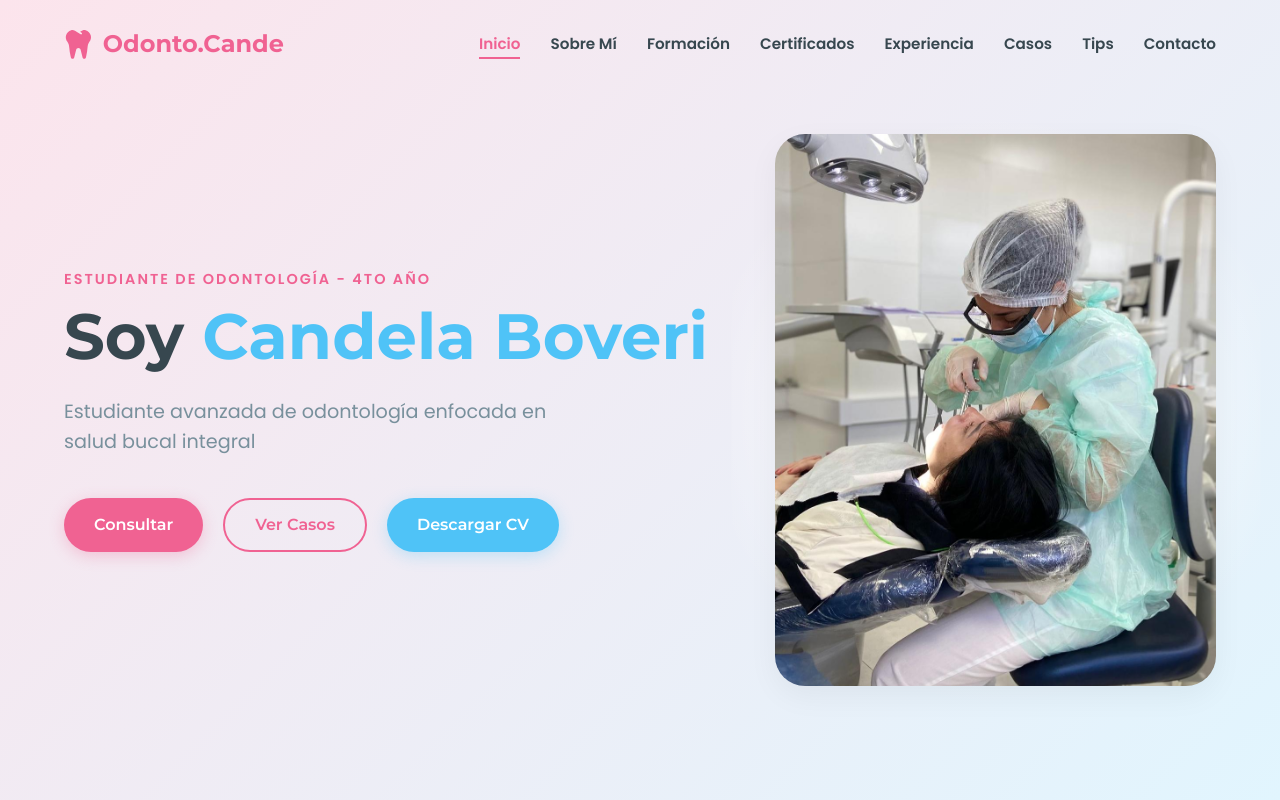
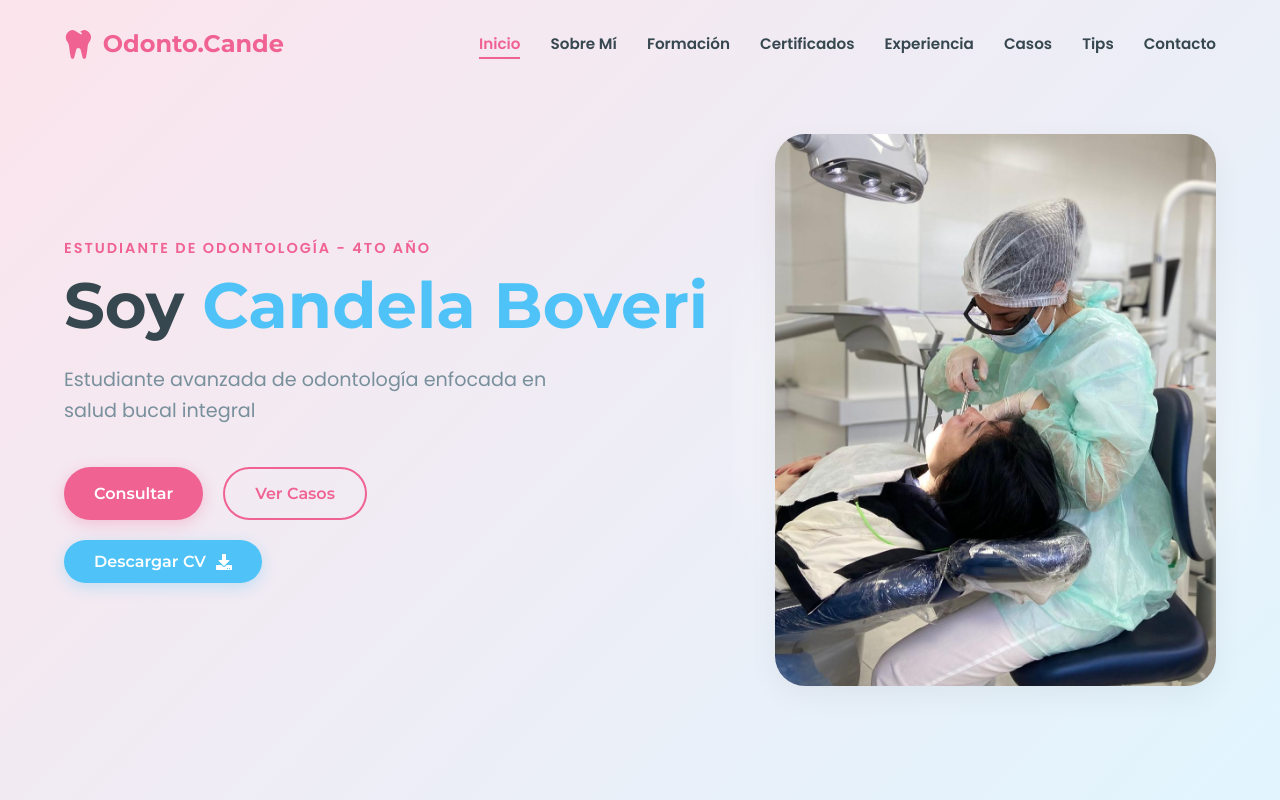
Before and after one commit to EstebanMutuverria/portfolio-candela-boveri, a React (Vite) app: page / in a window 1280 px wide. Shown: the top 800 px of the page. Built offline with nearby package versions, Linux system fonts and the light colour scheme.

Commit message:
changes in hero section

```diff
--- a/src/sections/Hero/Hero.css
+++ b/src/sections/Hero/Hero.css
@@ -48,6 +48,10 @@
   gap: 20px;
 }
 
+.download-cv-icon {
+  margin-left: 10px;
+}
+
 .hero__image-container {
   position: relative;
 }
@@ -76,6 +80,12 @@
   width: 100%;
   height: 100%;
   object-fit: cover;
+}
+
+.container__btns {
+  display: flex;
+  flex-direction: column;
+  gap: 20px;
 }
 
 @media (max-width: 992px) {
--- a/src/sections/Hero/Hero.jsx
+++ b/src/sections/Hero/Hero.jsx
@@ -2,6 +2,7 @@ import React from 'react';
 import Button from '../../components/Button/Button';
 import './Hero.css';
 import { PORTFOLIO_DATA } from '../../services/data/portfolio.data';
+import { FaDownload } from 'react-icons/fa';
 
 const Hero = () => {
   const { hero } = PORTFOLIO_DATA;
@@ -15,10 +16,14 @@ const Hero = () => {
             Soy <span className="text-highlight">{hero.name} {hero.lastName}</span>
           </h1>
           <p className="hero__description">{hero.phrase}</p>
-          <div className="hero__btns">
-            <Button href="#contact">{hero.cta}</Button>
-            <Button href="#portfolio" variant="outline">Ver Casos</Button>
-            <Button href={hero.cv} variant="secondary">Descargar CV</Button>
+          <div className='container__btns'>
+            <div className="hero__btns">
+              <Button href="#contact">{hero.cta}</Button>
+              <Button href="#portfolio" variant="outline">Ver Casos</Button>
+            </div>
+            <a href={hero.cv} target="_blank" rel="noopener noreferrer" download>
+              <Button variant="secondary">Descargar CV <FaDownload className='download-cv-icon' /></Button>
+            </a>
           </div>
         </div>
         <div className="hero__image-container">
```
